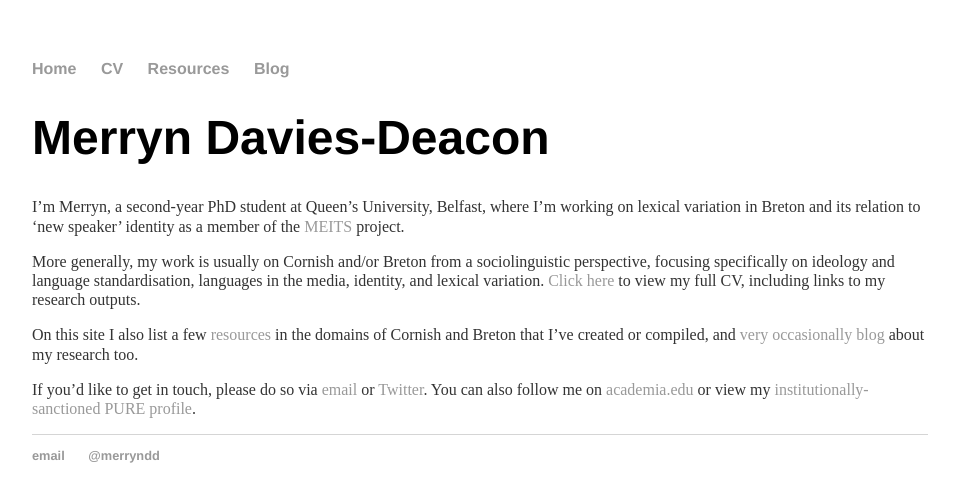
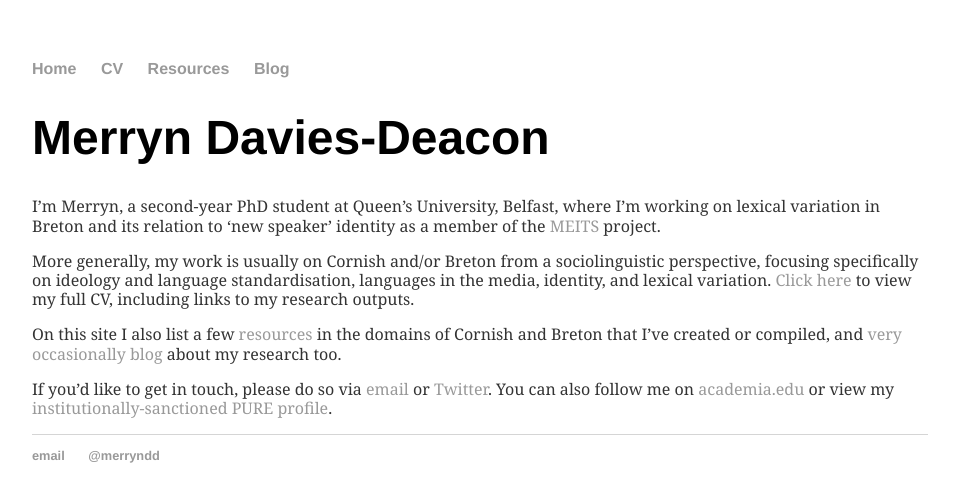
Before and after one commit to merryndd/merryndd.github.io, a Jekyll site: the page built from index.html, in a window 1280 px wide. Shown: the top 502 px of the page, without its empty margins (160-1115 px from the left). Built offline with Jekyll 4.4.1, drawn with Linux system fonts in a browser that asks for light colours.

Commit message:
Update main.css

```diff
--- a/css/main.css
+++ b/css/main.css
@@ -31,6 +31,7 @@ p {
     font-size: 1em;
     line-height: 1.2em;
     color: #333;
+    font-family:'Georgia', serif;
 }
 
 .bibentry {
```
